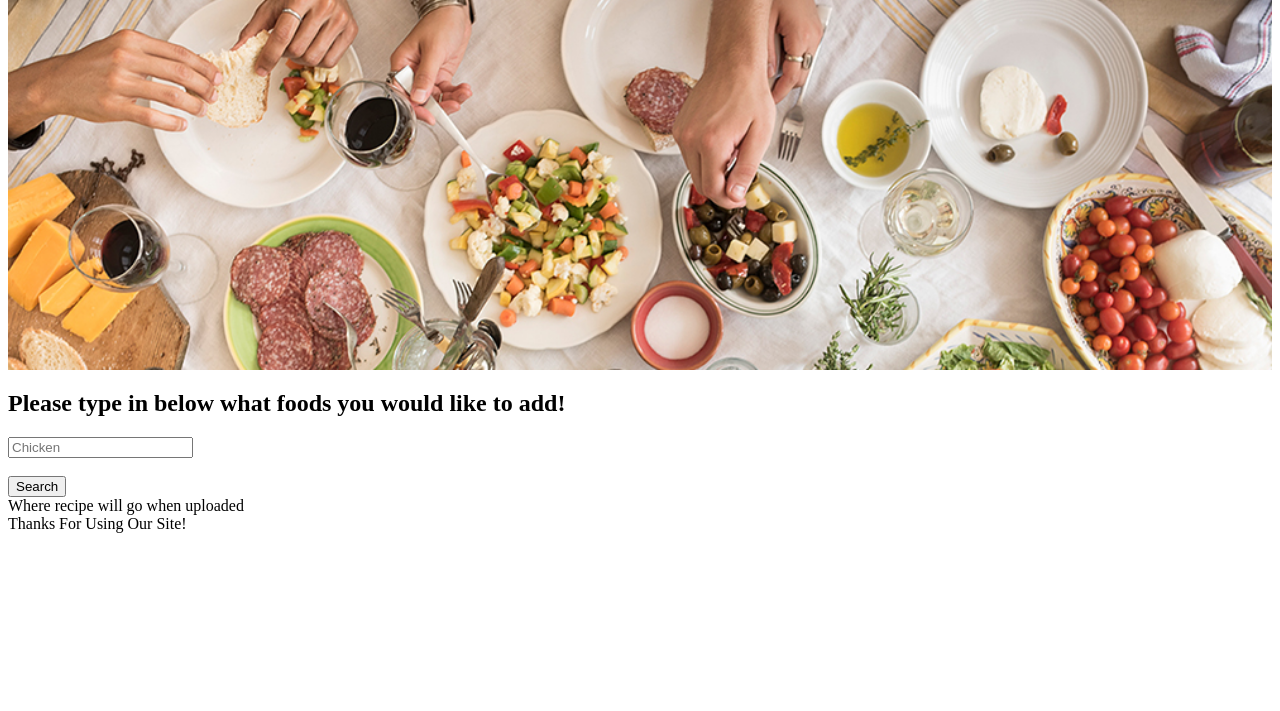
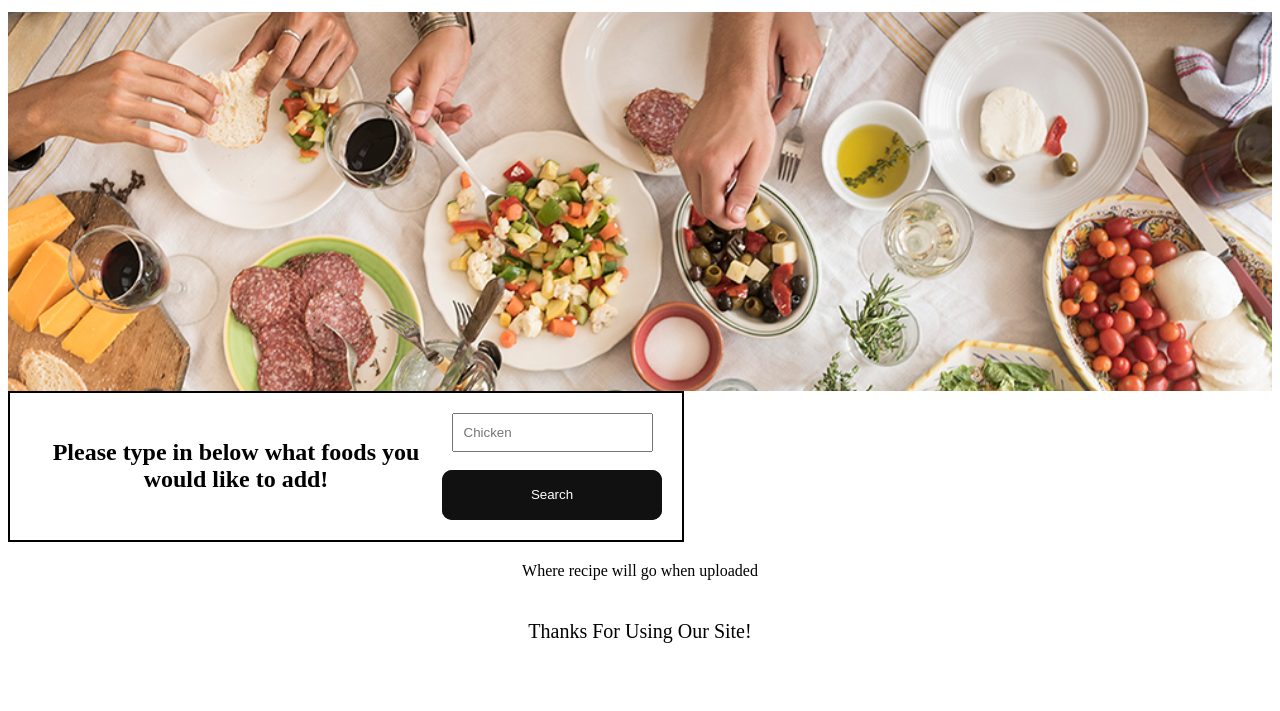
Before and after one commit to amandajean007/AAA, a plain HTML site: page index.html in a window 1280 px wide. Shown: the part 89-800 px from the top of the page. Drawn offline with Linux system fonts and the light colour scheme.

Commit message:
styling enhancement

```diff
--- a/index.html
+++ b/index.html
@@ -20,10 +20,10 @@
         <h2>Please type in below what foods you would like to add!</h2>
         <form>
             <input type="text" id="userChoice" name="lname" placeholder="Chicken"><br><br>
-            <button class="btn">Search</button>
-          </form>
+            <button class="glow-on-hover btn">Search</button>
+        </form>
     </div>
-    <div>Where recipe will go when uploaded</div>
+    <div class="recipes" id="recipe-area">Where recipe will go when uploaded</div>
     <footer>Thanks For Using Our Site! </footer>
 </body>
 <script src="script.js"></script>
--- a/style.css
+++ b/style.css
@@ -3,3 +3,111 @@
     background-size: cover;
     padding: 15%;
 }
+
+/* center/style header */
+header {
+    text-align: center;
+    font-size: 125%;
+}
+
+/* style main container: center bigger */
+.main-container {
+    border-style: solid;
+    border-width: 2px;
+    text-align: center;
+    padding: 20px;
+    width: 50%;
+    display: flex;
+    justify-content: center;
+    align-items: center;
+}
+
+button {
+    background-color: rgb(0, 183, 255);
+    padding: 10px;
+}
+
+input {
+    padding: 10px;
+}
+
+footer {
+    padding: 20px;
+    text-align: center;
+    font-size: 125%;
+}
+
+#recipe-area {
+    text-align: center;
+    padding: 20px;
+}
+
+.glow-on-hover {
+    width: 220px;
+    height: 50px;
+    border: none;
+    outline: none;
+    color: #fff;
+    background: #111;
+    cursor: pointer;
+    position: relative;
+    z-index: 0;
+    border-radius: 10px;
+  }
+
+  .glow-on-hover:before {
+    content: '';
+    background: linear-gradient(45deg, #00ff62, #ff00bf, #00ff62, #ff00bf, #00ff62, #ff00bf, #00ff62);
+    position: absolute;
+    top: -2px;
+    left:-2px;
+    background-size: 800%;
+    z-index: -1;
+    filter: blur(5px);
+    width: calc(100% + 4px);
+    height: calc(100% + 4px);
+    animation: glowing 20s linear infinite;
+    opacity: 0;
+    transition: opacity .3s ease-in-out;
+    border-radius: 10px;
+  }
+  .glow-on-hover:active {
+    color: rgb(0, 0, 0)
+  }
+  .glow-on-hover:active:after {
+    background: transparent;
+  }
+
+  .glow-on-hover:hover:before {
+    opacity: 1;
+  }
+
+  .glow-on-hover:after {
+    z-index: -1;
+    content: '';
+    position: absolute;
+    width: 100%;
+    height: 100%;
+    background: #111;
+    left: 0;
+    top: 0;
+    border-radius: 10px;
+  }
+
+  @keyframes glowing {
+    0% { background-position: 0 0; }
+    50% { background-position: 400% 0; }
+    100% { background-position: 0 0; }
+  }
+
+  @import 'https://fonts.googleapis.com/css?family=Open+Sans+Condensed:300';
+
+
+
+
+
+
+
+
+
+/* recipe styling */
```
